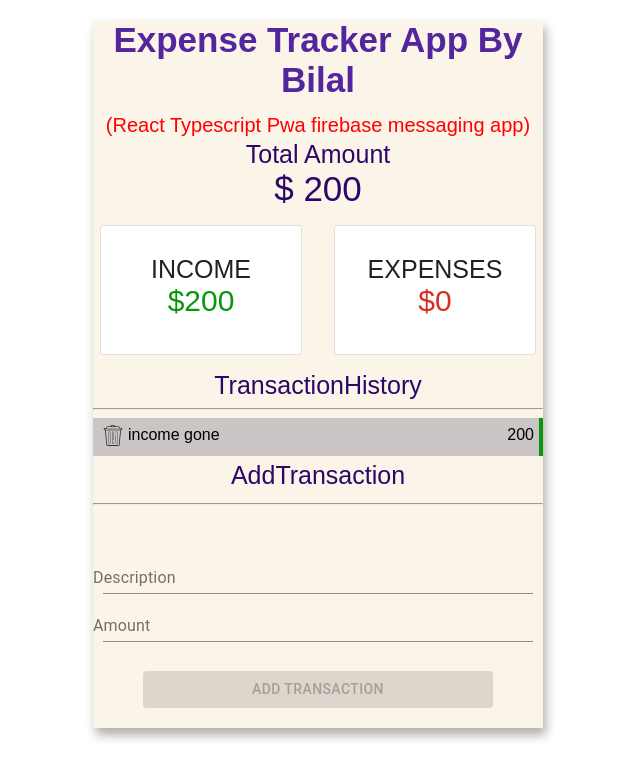
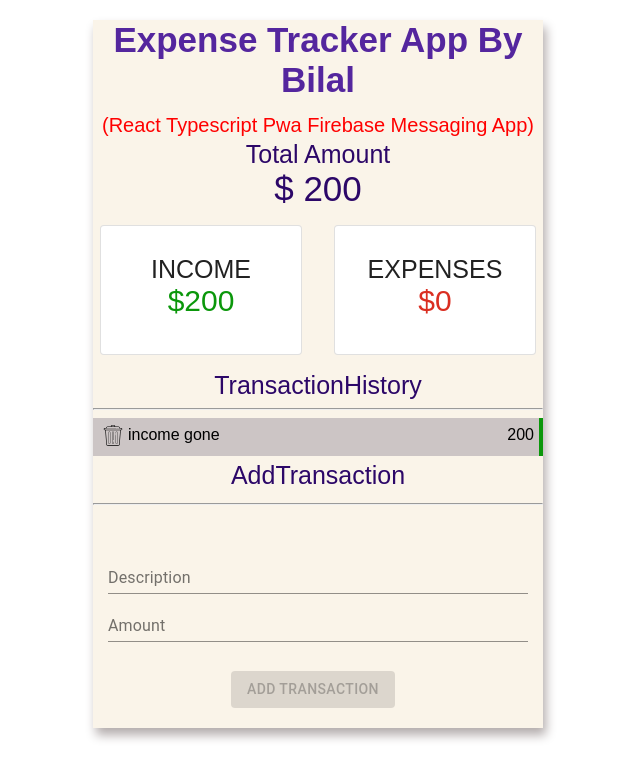
Before and after one commit to Bilalkhan4086/pwa_app_project_7a, a React (Create React App) app: page / in a window 1280 px wide. Shown: the top 778 px of the page, without its empty margins (322-962 px from the left). Built offline with nearby package versions, Linux system fonts and the light colour scheme.

Commit message:
Last commit

```diff
--- a/src/App.tsx
+++ b/src/App.tsx
@@ -13,11 +13,13 @@ function App() {
   <GlobalProvoider>
     <div className="App">
       <div className="Container">
+
 <Header/>
 <Total/>
 <Cards/>
 <TransactionHistory/>
 <AddTransaction/>
+
  </div>
  </div></GlobalProvoider>
   );
--- a/src/components/AddTransaction/index.tsx
+++ b/src/components/AddTransaction/index.tsx
@@ -2,7 +2,6 @@ import { Button, TextField } from '@material-ui/core';
 import React, { useContext, useState } from 'react'
 import { GlobalContext } from '../../context/GobalContext';
 import './index.css';
-import { InitNotification } from '../../firebase';
 
 
 export const AddTransaction = () => {
@@ -15,14 +14,13 @@ const {AddTrans} = useContext(GlobalContext)
             AddTransaction
             <hr/>
             <br/>
-        <TextField id="standard-basic" label="Description" onChange={(e)=>(setdes(e.target.value))}  style={{paddingLeft:"10px",width:"430px",marginRight:"10px"}}/>
+        <TextField id="standard-basic" label="Description" onChange={(e)=>(setdes(e.target.value))} fullWidth  style={{maxWidth:"420px"}}/>
         <br/>
-        <TextField id="standard-basic" type="number" label="Amount" onChange={(e)=>(setam(parseFloat(e.target.value)))} fullWidth style={{paddingLeft:"10px",width:"430px",marginRight:"10px"}}/>
+        <TextField id="standard-basic" type="number" label="Amount" onChange={(e)=>(setam(parseFloat(e.target.value)))} fullWidth style={{maxWidth:"420px"}}/>
     <br/><br/>
         <Button disabled={(des === '') || (am === 0)  ? true:false  } variant="contained" onClick={()=>{
             var id =  1 + (Math.random() * (100-1)).toString();
-            InitNotification();
-            AddTrans({id,am,des});console.log("Amount =",am,"Description =",des)}} style={{width:"350px",marginBottom:"20px"}} color="primary">
+            AddTrans({id,am,des});console.log("Amount =",am,"Description =",des)}} style={{maxWidth:"350px",marginBottom:"20px",marginRight:"10px"}} color="primary">
             Add Transaction
         </Button>
     <br/>
--- a/src/components/Header/index.tsx
+++ b/src/components/Header/index.tsx
@@ -1,12 +1,13 @@
 import React from 'react';
 import './index.css';
+import { InitNotification } from '../../firebase';
 
 const Header = () => {
   return (
     <div className="header">
       Expense Tracker App By Bilal
       <br/>
-      <span style={{color:"red",fontWeight:'lighter',fontSize:"20px"}}>(React Typescript Pwa firebase messaging app)</span>
+      <span onClick={()=>{InitNotification()}} style={{color:"red",fontWeight:'lighter',fontSize:"20px",cursor:"pointer"}}>(React Typescript Pwa Firebase Messaging App)</span>
     </div>
   )
 }
```
Also changed, not shown: src/components/AddTransaction/index.css (line endings or trailing spaces), 1 other file (tests, documents, lock files or other folders).
